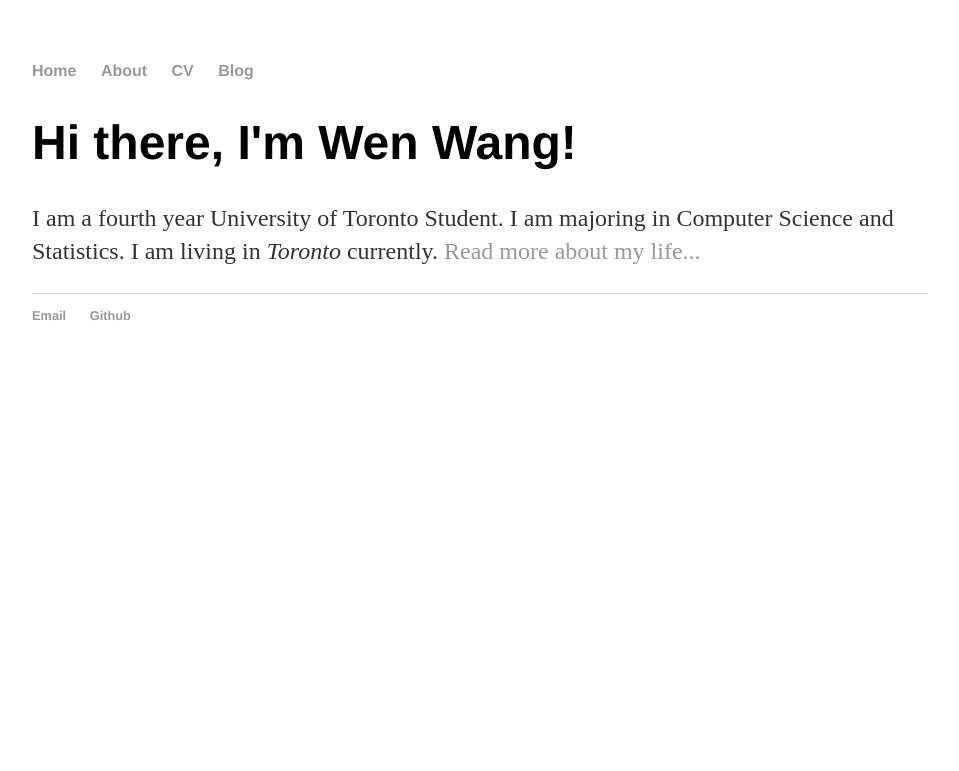
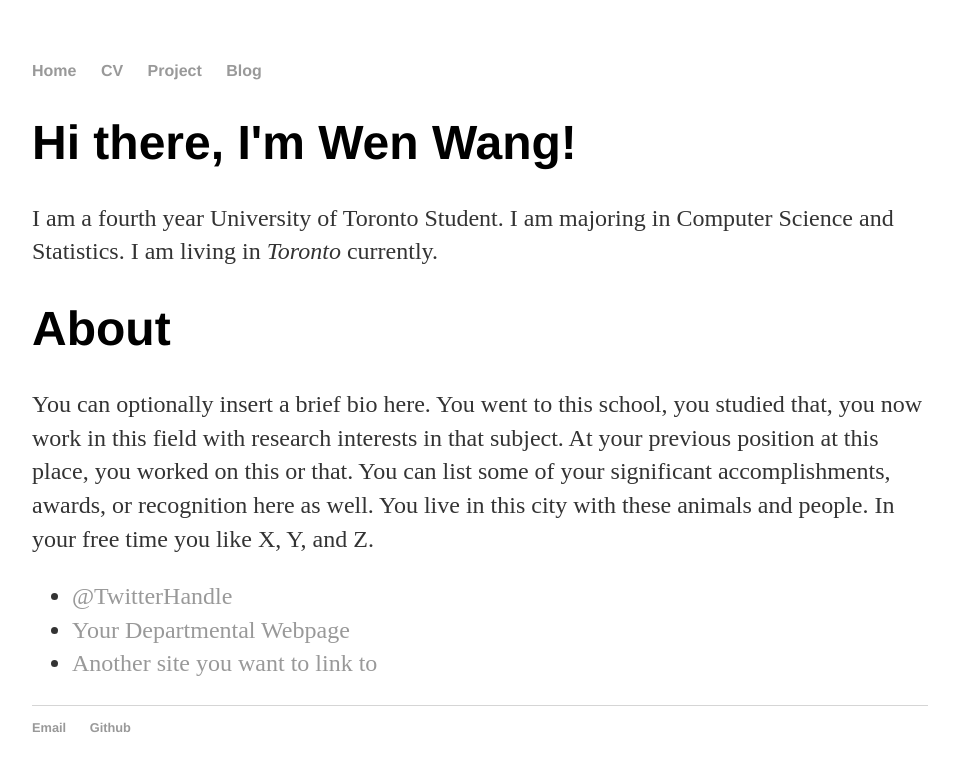
Before and after one commit to wangw218/wangw218.github.io, a Jekyll site: the page built from index.html, in a window 1280 px wide. Shown: the top 771 px of the page, without its empty margins (160-1119 px from the left). Built offline with Jekyll 4.4.1, drawn with Linux system fonts in a browser that asks for light colours.

Commit message:
finish CV page and set up project page

```diff
--- a/_layouts/default.html
+++ b/_layouts/default.html
@@ -9,8 +9,8 @@
 			<nav>
 	    		<ul>
 	        		<li><a href="/">Home</a></li>
-		        	<li><a href="/about">About</a></li>
 	        		<li><a href="/cv">CV</a></li>
+	        		<li><a href="/project">Project</a></li>
 	        		<li><a href="/blog">Blog</a></li>
 	    		</ul>
 			</nav>
--- a/cv/index.html
+++ b/cv/index.html
@@ -9,8 +9,8 @@
 					<address>
 					<strong>37 grosvenor st</strong><br>
 					Toronto, ON, Canada<br>
-					<abbr title="phone">P:</abbr> (647) 522-8066<br>
-					<span class="obfuscate">wangwen8070@email.com</span>
+					<abbr title="phone">Phone:</abbr> (647) 522-8066<br>
+					<span class="obfuscate">wangwen8070@gmail.com</span>
 					</address>
 
 	</div>
--- a/index.html
+++ b/index.html
@@ -4,5 +4,16 @@
 ---
 <div class="blurb">
 	<h1>Hi there, I'm Wen Wang!</h1>
-	<p>I am a fourth year University of Toronto Student. I am majoring in Computer Science and Statistics. I am living in <em>Toronto</em> currently. <a href="/about">Read more about my life...</a></p>
+	<p>I am a fourth year University of Toronto Student. I am majoring in Computer Science and Statistics. I am living in <em>Toronto</em> currently.</p>
 </div><!-- /.blurb -->
+
+<div class="about">
+	<h1>About</h1>
+	<p>You can optionally insert a brief bio here. You went to this school, you studied that, you now work in this field with research interests in that subject. At your previous position at this place, you worked on this or that. You can list some of your significant accomplishments, awards, or recognition here as well. You live in this city with these animals and people. In your free time you like X, Y, and Z.</p>
+
+	<ul class="contacts">
+		<li><a href="#">@TwitterHandle</a></li>
+		<li><a href="#">Your Departmental Webpage</a></li>
+		<li><a href="#">Another site you want to link to</a></li>
+		</ul>
+</div>
--- /dev/null
+++ b/project/index.html
@@ -0,0 +1,4 @@
+---
+layout: default
+title: Wen Wang's Projects
+---
```
Also changed, not shown: about/index.html (deleted, +0 -15 lines).
